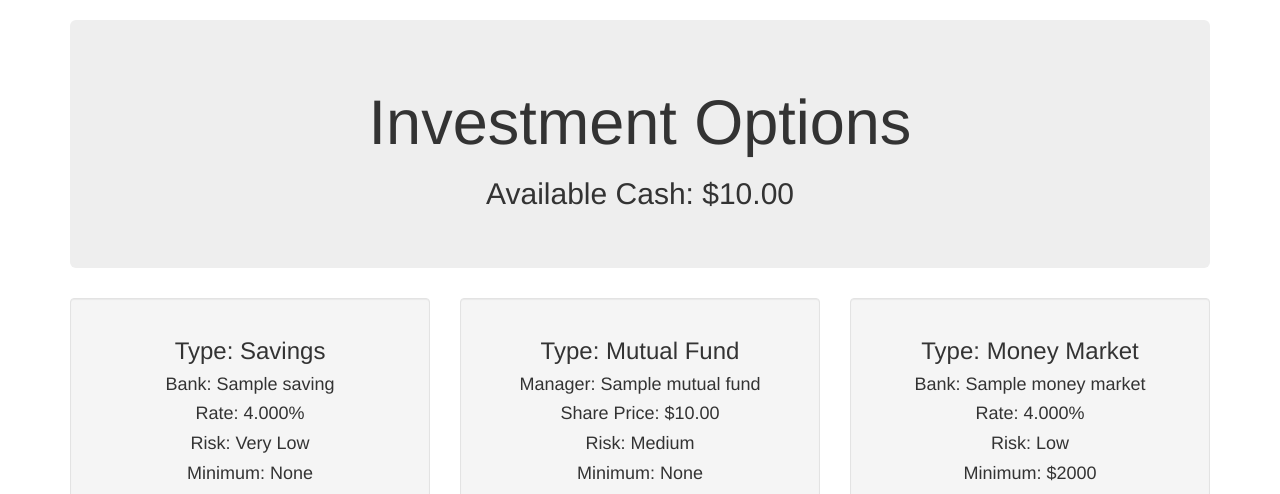
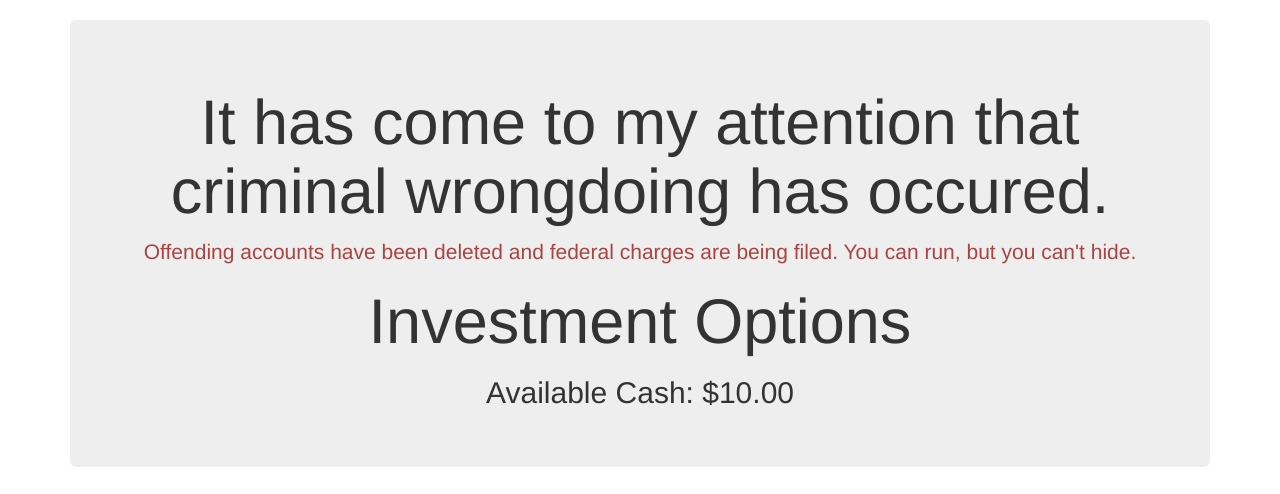
Before and after one commit to wesbasinger/interesting-game, a Flask app: template templates/index.html in a window 1280 px wide. Shown: the part 54-548 px from the top of the page. Run offline with Flask 2, Linux system fonts and the light colour scheme; the template is opened without the code that fills it: most values are stand-ins (such as "Sample title", 1, 10 or a date in 2020); some libraries are stand-ins or nearby versions.

Commit message:
Made a temporary warning.

```diff
--- a/templates/index.html
+++ b/templates/index.html
@@ -6,6 +6,8 @@
 
 {% block main %}
   <div class="jumbotron">
+  <h1 class="text-danger">It has come to my attention that criminal wrongdoing has occured.</h1>
+  <p class="text-danger">Offending accounts have been deleted and federal charges are being filed.  You can run, but you can't hide.</p>
   <h1>Investment Options</h1>
 
   <h2>Available Cash: {{cash | usd }}</h2>
```
